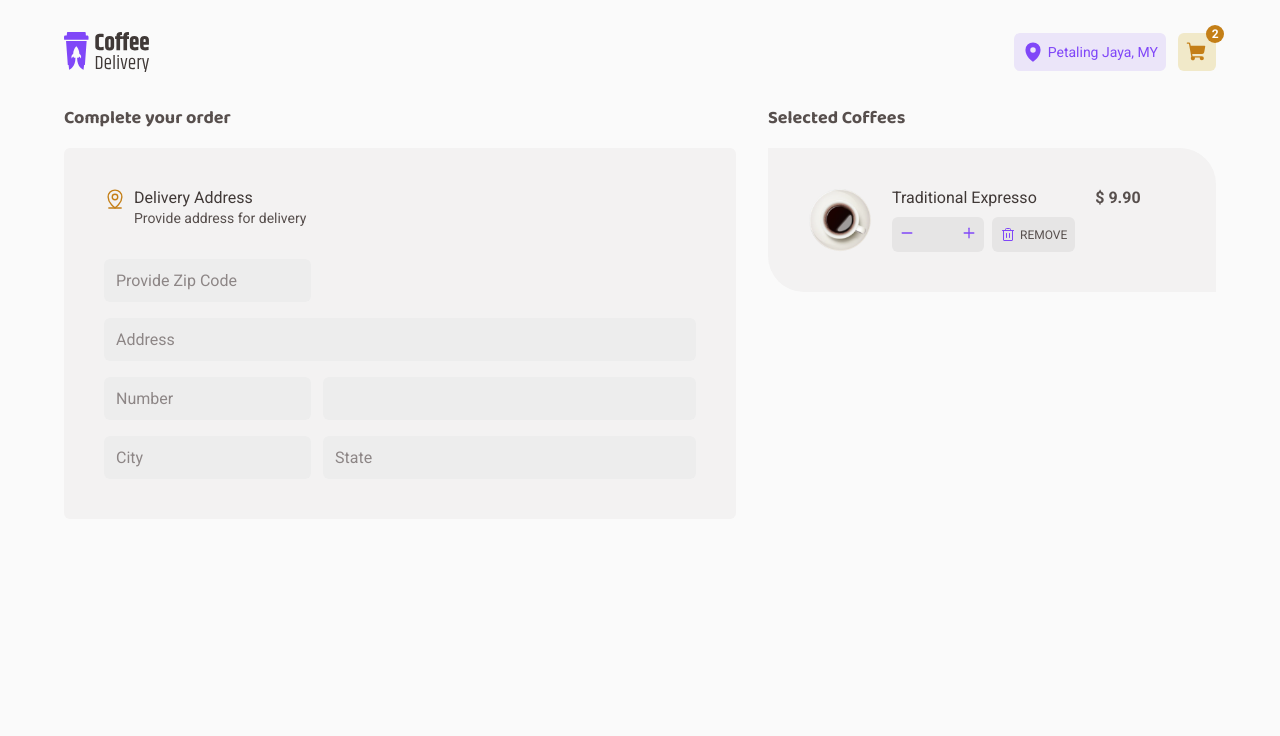
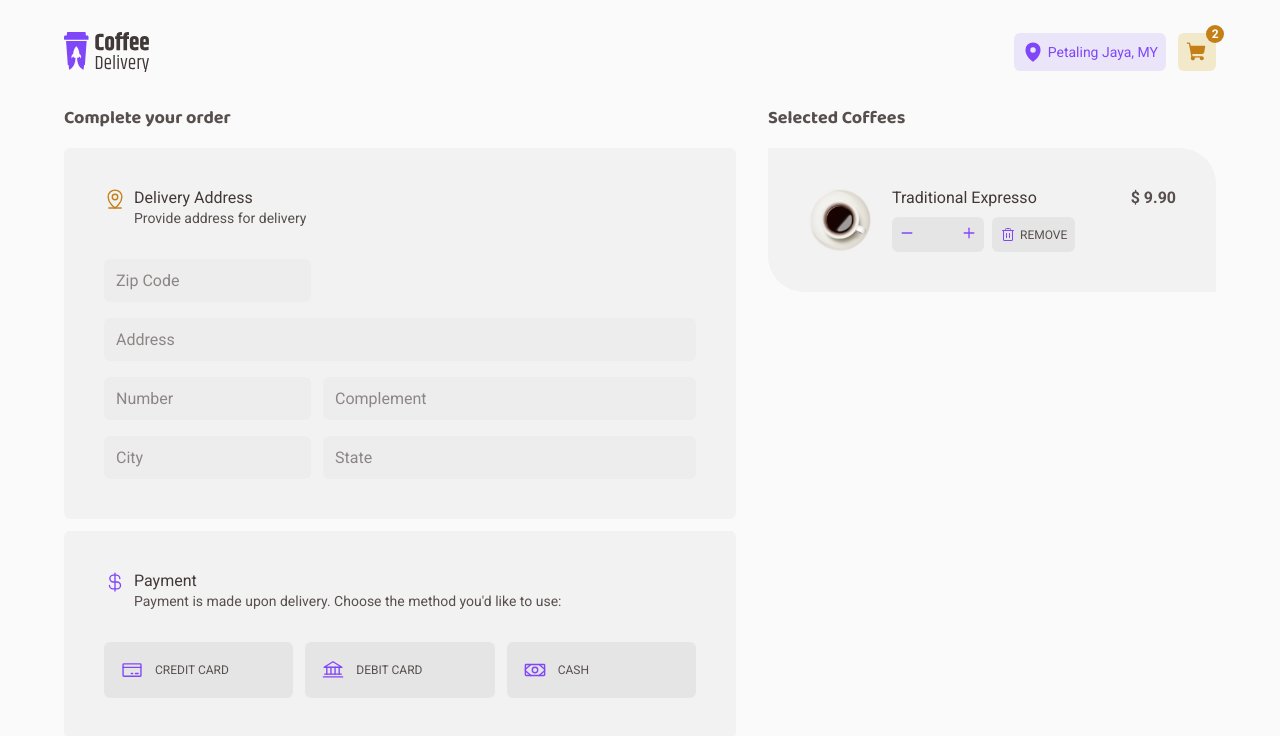
Before and after one commit to LuizPelegrini/coffee-delivery, a React (Vite) app: page /checkout in a window 1280 px wide. Shown: the top 736 px of the page. Built offline with nearby package versions, Linux system fonts and the light colour scheme.

Commit message:
add: Create HTML/CSS for payment section

```diff
--- a/src/components/InputNumber/styles.ts
+++ b/src/components/InputNumber/styles.ts
@@ -6,7 +6,7 @@ export const Container = styled.label`
   border-radius: 6px;
 
   &:focus-within {
-    box-shadow: 0 0 0 2px ${(props) => props.theme['yellow-dark']};
+    box-shadow: 0 0 0 2px ${(props) => props.theme.purple};
   }
 
   input {
--- a/src/pages/Checkout/components/CheckoutItem/styles.ts
+++ b/src/pages/Checkout/components/CheckoutItem/styles.ts
@@ -10,6 +10,8 @@ export const Container = styled.div`
   }
 
   strong {
+    margin-left: auto;
+
     &::before {
       content: '$ ';
     }
--- a/src/pages/Checkout/index.tsx
+++ b/src/pages/Checkout/index.tsx
@@ -1,4 +1,10 @@
-import { MapPinLine } from 'phosphor-react';
+import {
+  Bank,
+  CreditCard,
+  CurrencyDollar,
+  MapPinLine,
+  Money,
+} from 'phosphor-react';
 
 import { CheckoutItem } from './components/CheckoutItem';
 
@@ -14,6 +20,7 @@ import {
   CityInput,
   StateInput,
   AddressInputGroup,
+  Header,
 } from './styles';
 
 export function Checkout() {
@@ -22,25 +29,56 @@ export function Checkout() {
       <div>
         <h1>Complete your order</h1>
         <AddressSection>
-          <header>
+          <Header iconColor="yellow-dark">
             <MapPinLine size={22} />
             <div>
               <h2>Delivery Address</h2>
               <p>Provide address for delivery</p>
             </div>
-          </header>
+          </Header>
 
           <AddressInputGroup>
-            <ZipCodeInput type="text" placeholder="Provide Zip Code" />
+            <ZipCodeInput type="text" placeholder="Zip Code" />
             <StreetNameInput type="text" placeholder="Address" />
             <ResidencyNumberInput type="text" placeholder="Number" />
-            <ComplementInput type="text" placeholder="" />
+            <ComplementInput type="text" placeholder="Complement" />
             <CityInput type="text" placeholder="City" />
             <StateInput type="text" placeholder="State" />
           </AddressInputGroup>
         </AddressSection>
 
-        <PaymentSection></PaymentSection>
+        <PaymentSection>
+          <Header iconColor="purple">
+            <CurrencyDollar size={22} />
+            <div>
+              <h2>Payment</h2>
+              <p>
+                Payment is made upon delivery. Choose the method you&apos;d like
+                to use:
+              </p>
+            </div>
+          </Header>
+
+          <div>
+            <input type="radio" name="payment" id="payment_credit" />
+            <label htmlFor="payment_credit">
+              <CreditCard size={22} />
+              <span>Credit Card</span>
+            </label>
+
+            <input type="radio" name="payment" id="payment_debit" />
+            <label htmlFor="payment_debit">
+              <Bank size={22} />
+              <span>Debit Card</span>
+            </label>
+
+            <input type="radio" name="payment" id="payment_cash" />
+            <label htmlFor="payment_cash">
+              <Money size={22} />
+              <span>Cash</span>
+            </label>
+          </div>
+        </PaymentSection>
       </div>
 
       <aside>
--- a/src/pages/Checkout/styles.ts
+++ b/src/pages/Checkout/styles.ts
@@ -15,11 +15,21 @@ export const AddressSection = styled.section`
   background-color: ${(props) => props.theme['base-card']};
   padding: 2.5rem;
   border-radius: 6px;
+`;
 
-  header {
+const COLORS_MAP = {
+  'yellow-dark': 'yellow-dark',
+  purple: 'purple',
+} as const;
+
+interface HeaderProps {
+  iconColor: keyof typeof COLORS_MAP;
+}
+
+export const Header = styled.header<HeaderProps>`
   display: flex;
   gap: 0.5rem;
-    color: ${(props) => props.theme['yellow-dark']};
+  color: ${(props) => props.theme[COLORS_MAP[props.iconColor]]};
   margin-bottom: 2rem;
 
   h2 {
@@ -33,7 +43,6 @@ export const AddressSection = styled.section`
     font-size: 0.875rem;
     color: ${(props) => props.theme['base-text']};
     line-height: 1.3;
-    }
   }
 `;
 
@@ -85,7 +94,55 @@ export const StateInput = styled(BaseInput)`
   grid-row: 4;
 `;
 
-export const PaymentSection = styled.section``;
+export const PaymentSection = styled.section`
+  margin-top: 0.75rem;
+  padding: 2.5rem;
+  border-radius: 6px;
+  background-color: ${(props) => props.theme['base-card']};
+
+  > div {
+    display: flex;
+    gap: 0.75rem;
+
+    input[type='radio'] {
+      opacity: 0;
+      position: fixed;
+      width: 0;
+    }
+
+    input[type='radio']:checked {
+      + label {
+        background-color: ${(props) => props.theme['purple-light']};
+        border: 1px solid ${(props) => props.theme.purple};
+      }
+    }
+
+    label {
+      flex-grow: 1;
+      flex-basis: 1rem;
+      display: flex;
+      align-items: center;
+      gap: 0.75rem;
+      background-color: ${(props) => props.theme['base-button']};
+      padding: 1rem;
+      color: ${(props) => props.theme.purple};
+      text-transform: uppercase;
+      font-size: 0.75rem;
+      cursor: pointer;
+      transition: background-color 0.15s;
+      border-radius: 6px;
+      border: 1px solid transparent;
+
+      &:hover {
+        background-color: ${(props) => props.theme['base-hover']};
+      }
+
+      span {
+        color: ${(props) => props.theme['base-text']};
+      }
+    }
+  }
+`;
 
 export const SelectedCoffeesSection = styled.section`
   background-color: ${(props) => props.theme['base-card']};
@@ -93,3 +150,56 @@ export const SelectedCoffeesSection = styled.section`
   border-radius: 0px 36px 0px 36px;
   width: 28rem;
 `;
+
+// export const PaymentOption = styled.div`
+//   background-color: ${(props) => props.theme['base-button']};
+//   display: flex;
+//   align-items: center;
+//   gap: 0.75rem;
+//   color: ${(props) => props.theme.purple};
+//   padding: 1rem;
+//   border-radius: 6px;
+//   flex-grow: 1;
+//   flex-basis: 1rem; // so they occupy the same width
+//   cursor: pointer;
+//   transition: background-color 0.15s;
+
+//   &:hover {
+//     background-color: ${(props) => props.theme['base-hover']};
+
+//     label {
+//       color: ${(props) => props.theme['base-subtitle']};
+//     }
+//   }
+
+//   input[type='radio'] {
+//     -webkit-appearance: none;
+//   }
+
+//   label {
+//     color: ${(props) => props.theme['base-text']};
+//     text-transform: uppercase;
+//     font-size: 0.75rem;
+//     cursor: inherit;
+//   }
+// `;
+
+// export const PaymentOption = styled.label`
+//   background-color: ${(props) => props.theme['base-button']};
+//   display: flex;
+//   align-items: center;
+//   padding: 1rem;
+//   border-radius: 6px;
+//   flex-grow: 1;
+//   flex-basis: 1rem; // so they occupy the same width
+//   cursor: pointer;
+//   transition: background-color 0.15s;
+
+//   & > input:checked {
+//     background-color: red;
+//   }
+
+//   input[type='radio'] {
+//     -webkit-appearance: none;
+//   }
+// `;
--- a/src/styles/global.ts
+++ b/src/styles/global.ts
@@ -8,7 +8,7 @@ export const GlobalStyle = createGlobalStyle`
   }
 
   :focus {
-    box-shadow: 0 0 0 2px ${(props) => props.theme['yellow-dark']};
+    box-shadow: 0 0 0 2px ${(props) => props.theme.purple};
     outline: 0;
   }
 
```
Lines whose indentation alone changed are shown as unchanged.
